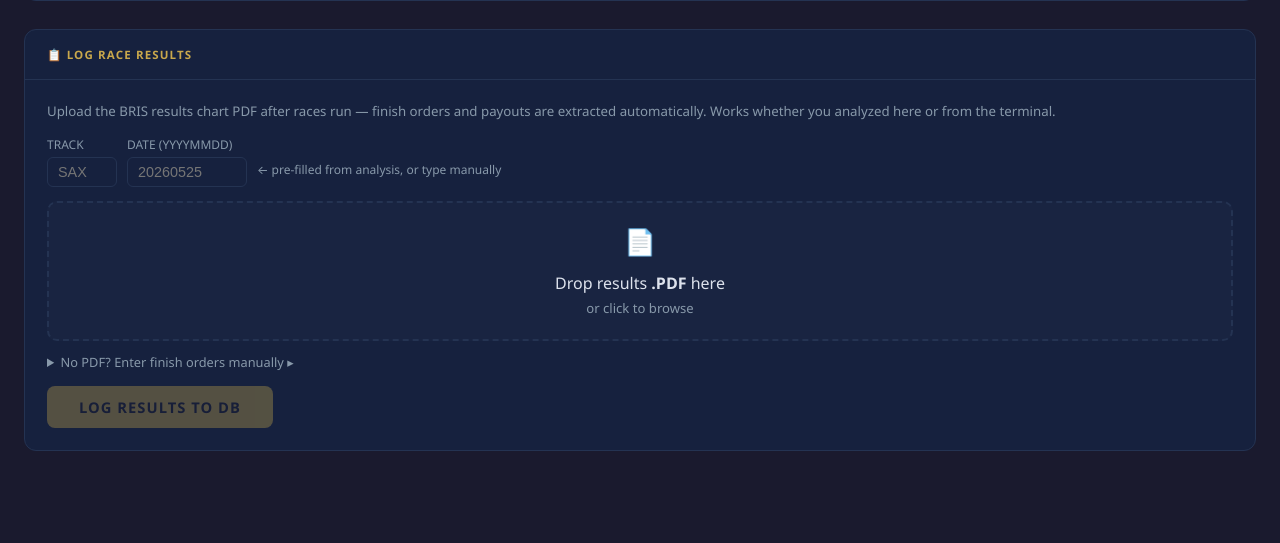
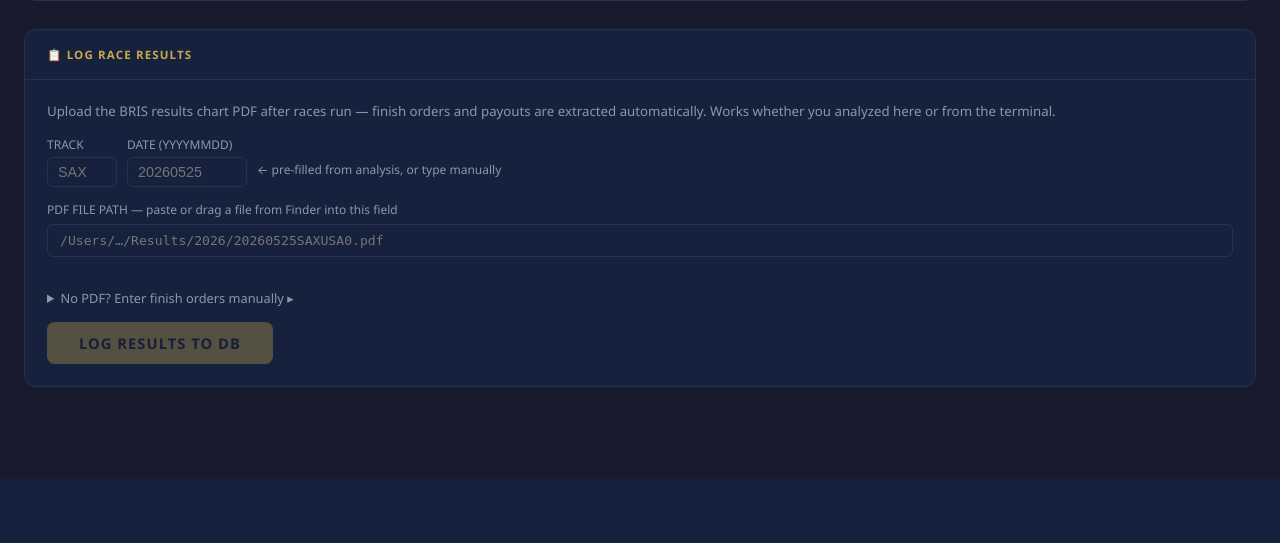
Before and after one commit to hadlian/HorseRacing, a Flask app: page / in a window 1280 px wide. Shown: the part 564-1107 px from the top of the page. After the commit the page ends 1043 px from the top, so only its background shows below. Run offline with Flask 3, Linux system fonts and the light colour scheme.

Commit message:
Fix Errno 5: replace browser file upload with PDF path input in Results Logger
Browser uploads through Werkzeug triggered [Errno 5] Input/output error
when pdfplumber read the stream. Switch to a server-side disk read:
- app.py /api/results now accepts pdf_path form field (reads from local disk)
  and falls back to file upload if path not provided
- index.html Results Logger replaces drop zone with a path text input;
  user pastes or drags file from Finder to get the path
- JS sends pdf_path instead of binary file upload; manual entry now uses
  querySelectorAll (works without prior analysis session)

Co-Authored-By: Claude Sonnet 4.6 <noreply@anthropic.com>

```diff
--- a/webapp/app.py
+++ b/webapp/app.py
@@ -540,13 +540,25 @@ def log_results():
     results_by_race: dict = {}   # {race_num (int): {"finish": [...], "sp": float|None}}
     parse_errors: list   = []
 
-    # ── Parse PDF if provided ─────────────────────────────────────────────────
-    pdf_file = request.files.get("pdf")
-    if pdf_file and pdf_file.filename:
+    # ── Parse PDF — prefer disk path, fall back to file upload ───────────────
+    pdf_path_str = (request.form.get("pdf_path") or "").strip()
+    pdf_file     = request.files.get("pdf")
+
+    if pdf_path_str:
+        # Server reads directly from local path — avoids browser upload I/O issues
+        p = Path(pdf_path_str)
+        if not p.exists():
+            # Try relative to HorseRacing root
+            p = HERE.parent / pdf_path_str
         try:
-            import io, tempfile
-            # Read upload into memory then write to a proper temp file
-            # (avoids Errno 5 I/O errors from parsing a Werkzeug stream directly)
+            parsed = pdf_parser.parse_results_pdf(str(p))
+            results_by_race.update(parsed)
+        except Exception as e:
+            parse_errors.append(f"PDF parse error ({p.name}): {e}")
+
+    elif pdf_file and pdf_file.filename:
+        try:
+            import tempfile
             pdf_bytes = pdf_file.read()
             with tempfile.NamedTemporaryFile(suffix=".pdf", delete=False) as tmp:
                 tmp.write(pdf_bytes)
--- a/webapp/templates/index.html
+++ b/webapp/templates/index.html
@@ -1030,14 +1030,18 @@
         </div>
       </div>
 
-      <div class="drop-zone" id="resultDropZone" tabindex="0" role="button"
-           aria-label="Drop results PDF here" style="padding:20px;min-height:80px">
-        <div class="drop-icon" style="font-size:1.6rem">📄</div>
-        <p class="drop-main" style="margin:4px 0">Drop results <strong>.PDF</strong> here</p>
-        <p class="drop-hint" style="margin:0">or click to browse</p>
-        <input type="file" id="resultFileInput" accept=".pdf,.PDF" style="display:none">
+      <div style="margin-bottom:4px">
+        <label style="font-size:0.75rem;color:var(--muted);display:block;margin-bottom:5px">
+          PDF FILE PATH
+          <span style="color:var(--muted);font-weight:normal"> — paste or drag a file from Finder into this field</span>
+        </label>
+        <input type="text" id="resPdfPath" placeholder="/Users/…/Results/2026/20260525SAXUSA0.pdf"
+               autocomplete="off" spellcheck="false"
+               style="width:100%;background:var(--card-bg);border:1px solid var(--border);
+                      border-radius:6px;padding:8px 12px;color:var(--text);font-size:0.82rem;
+                      font-family:monospace">
+        <div id="resPdfStatus" style="font-size:0.78rem;margin-top:5px;min-height:1.2em"></div>
       </div>
-      <div id="resultFileName" style="font-size:0.8rem;color:var(--muted);margin:6px 0 0"></div>
 
       <!-- Manual fallback -->
       <details style="margin-top:12px">
@@ -1071,7 +1075,7 @@ let activeTab    = 0;
 let viewMode     = 'detail';   // 'summary' | 'detail'
 let currentTrack = '';
 let currentDate  = '';
-let resultFile   = null;
+// resultFile: deprecated (was used for browser upload; now using pdf_path disk read)
 // Manual scratches: Map of raceIdx → Set of pgm strings
 const manualScratches = {};
 
@@ -2191,59 +2195,43 @@ function _renderTrackSplit(rows) {
 /* ── Results Logger ─────────────────────────────────────────────────────── */
 
 const resultsLogCard  = document.getElementById('resultsLogCard');
-const resultDropZone  = document.getElementById('resultDropZone');
-const resultFileInput = document.getElementById('resultFileInput');
-const resultFileName  = document.getElementById('resultFileName');
 const logResultsBtn   = document.getElementById('logResultsBtn');
 const resultsLogOut   = document.getElementById('resultsLogOutput');
 const manualGrid      = document.getElementById('manualResultsGrid');
 const resTrackInput   = document.getElementById('resTrack');
 const resDateInput    = document.getElementById('resDate');
-
-// Enable Log button whenever track+date are filled AND (PDF or manual entry present)
+const resPdfPath      = document.getElementById('resPdfPath');
+const resPdfStatus    = document.getElementById('resPdfStatus');
+
+// Enable Log button whenever track+date are filled AND (PDF path or manual entry present)
 function updateLogBtn() {
   const hasTarget = resTrackInput.value.trim().length >= 2 && resDateInput.value.trim().length === 8;
-  const hasData   = !!resultFile || Array.from(document.querySelectorAll('[id^="man_"]')).some(el => el.value.trim());
-  logResultsBtn.disabled = !(hasTarget && hasData);
+  const hasPdf    = resPdfPath.value.trim().length > 0;
+  const hasManual = Array.from(document.querySelectorAll('[id^="man_"]')).some(el => el.value.trim());
+  logResultsBtn.disabled = !(hasTarget && (hasPdf || hasManual));
 }
 resTrackInput.addEventListener('input', updateLogBtn);
 resDateInput.addEventListener('input',  updateLogBtn);
+resPdfPath.addEventListener('input', () => {
+  const v = resPdfPath.value.trim();
+  if (!v) {
+    resPdfStatus.textContent = '';
+    resPdfStatus.style.color = '';
+  } else if (!v.toLowerCase().endsWith('.pdf')) {
+    resPdfStatus.textContent = '⚠ Path should end in .pdf';
+    resPdfStatus.style.color = 'var(--gold)';
+  } else {
+    const name = v.split('/').pop();
+    resPdfStatus.textContent = `📄 ${name}`;
+    resPdfStatus.style.color = 'var(--green)';
+  }
+  updateLogBtn();
+});
 
 // Clear on load so browser autocomplete doesn't carry over stale values
 resTrackInput.value = '';
 resDateInput.value  = '';
-
-// Wire up result drop zone
-resultDropZone.addEventListener('click', () => resultFileInput.click());
-resultDropZone.addEventListener('keydown', e => { if (e.key==='Enter'||e.key===' ') resultFileInput.click(); });
-resultDropZone.addEventListener('dragover',  e => { e.preventDefault(); resultDropZone.classList.add('over'); });
-resultDropZone.addEventListener('dragleave', () => resultDropZone.classList.remove('over'));
-resultDropZone.addEventListener('drop', e => {
-  e.preventDefault(); resultDropZone.classList.remove('over');
-  const f = e.dataTransfer.files[0];
-  if (f && f.name.match(/\.pdf$/i)) { resultFile = f; updateResultFile(); }
-});
-resultFileInput.addEventListener('change', () => {
-  if (resultFileInput.files[0]) { resultFile = resultFileInput.files[0]; updateResultFile(); }
-});
-
-function updateResultFile() {
-  if (!resultFile) return;
-  // Update the drop zone itself to show the file is loaded
-  resultDropZone.innerHTML = `
-    <div class="drop-icon" style="font-size:1.6rem">✅</div>
-    <p class="drop-main" style="margin:4px 0;color:var(--green)"><strong>${resultFile.name}</strong></p>
-    <p class="drop-hint" style="margin:0">Click to choose a different file</p>
-    <input type="file" id="resultFileInput" accept=".pdf,.PDF" style="display:none">
-  `;
-  // Re-wire the new input element
-  document.getElementById('resultFileInput').addEventListener('change', () => {
-    const f = document.getElementById('resultFileInput').files[0];
-    if (f) { resultFile = f; updateResultFile(); }
-  });
-  resultFileName.textContent = '';
-  updateLogBtn();
-}
+resPdfPath.value    = '';
 
 function setupResultsLogger() {
   // Pre-fill track/date from the just-analyzed DRF (user can still edit)
@@ -2287,8 +2275,9 @@ function setupResultsLogger() {
 }
 
 logResultsBtn.addEventListener('click', async () => {
-  const trackVal = resTrackInput.value.trim().toUpperCase();
-  const dateVal  = resDateInput.value.trim();
+  const trackVal  = resTrackInput.value.trim().toUpperCase();
+  const dateVal   = resDateInput.value.trim();
+  const pdfPath   = resPdfPath.value.trim();
   const hasManual = Array.from(document.querySelectorAll('[id^="man_"]')).some(el => el.value.trim());
 
   if (!trackVal || dateVal.length !== 8) {
@@ -2296,8 +2285,8 @@ logResultsBtn.addEventListener('click', async () => {
     show(resultsLogOut);
     return;
   }
-  if (!resultFile && !hasManual) {
-    resultsLogOut.innerHTML = '<span style="color:var(--red)">❌ Drop a results PDF or enter finish orders manually first.</span>';
+  if (!pdfPath && !hasManual) {
+    resultsLogOut.innerHTML = '<span style="color:var(--red)">❌ Paste the results PDF path or enter finish orders manually first.</span>';
     show(resultsLogOut);
     return;
   }
@@ -2310,20 +2299,18 @@ logResultsBtn.addEventListener('click', async () => {
   fd.append('track', trackVal);
   fd.append('date',  dateVal);
 
-  if (resultFile) {
-    fd.append('pdf', resultFile);
-  }
-
-  // Collect manual entries
+  if (pdfPath) {
+    fd.append('pdf_path', pdfPath);
+  }
+
+  // Collect manual entries (works with or without prior analysis)
   const manual = {};
-  races.forEach((r, i) => {
-    const rn = r.race_num || (i + 1);
-    const el = document.getElementById(`man_${rn}`);
-    if (el && el.value.trim()) {
-      manual[rn] = el.value.trim();
-      const sp = document.getElementById(`sp_${rn}`);
-      if (sp && sp.value) fd.append(`sp_${rn}`, sp.value);
-    }
+  document.querySelectorAll('[id^="man_"]').forEach(el => {
+    if (!el.value.trim()) return;
+    const rn = el.id.replace('man_', '');
+    manual[rn] = el.value.trim();
+    const sp = document.getElementById(`sp_${rn}`);
+    if (sp && sp.value) fd.append(`sp_${rn}`, sp.value);
   });
   if (Object.keys(manual).length) {
     fd.append('manual', JSON.stringify(manual));
```
